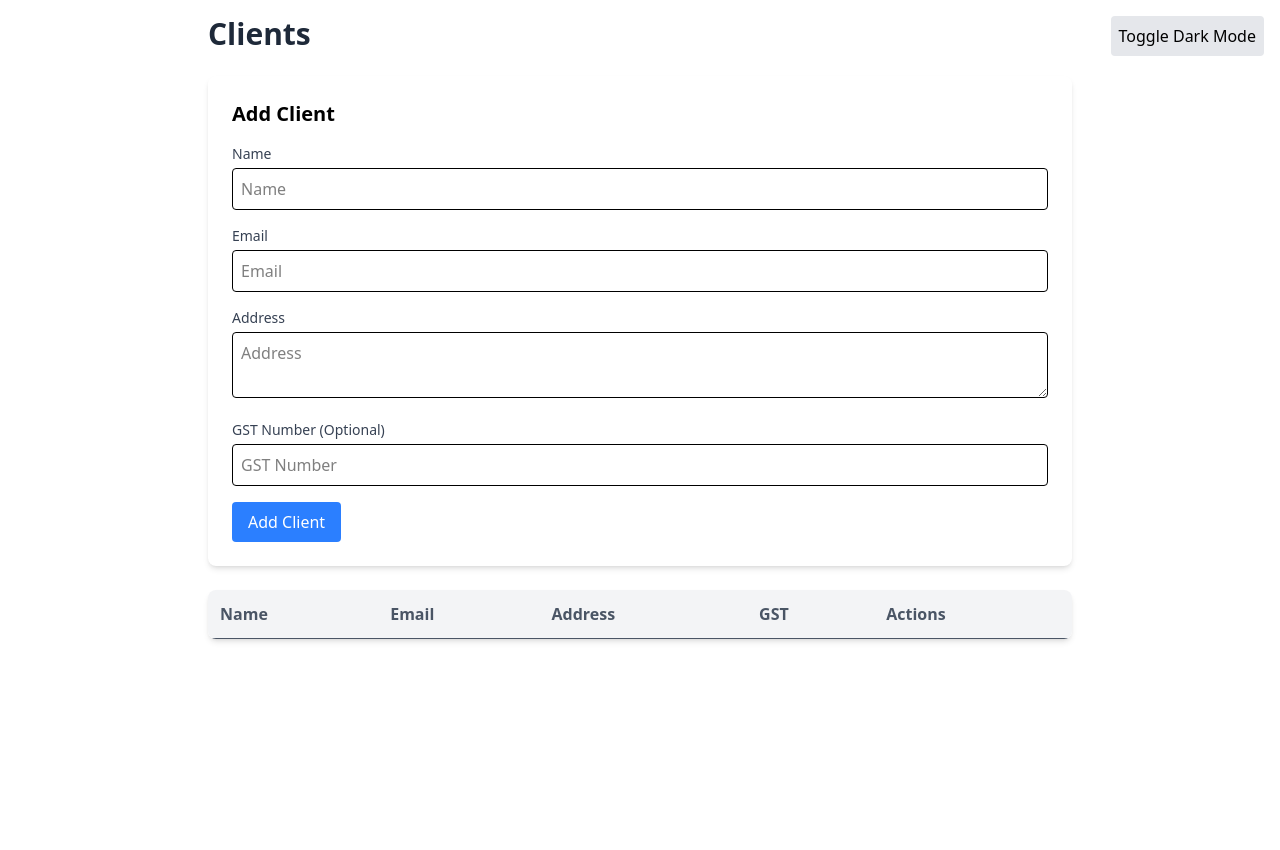
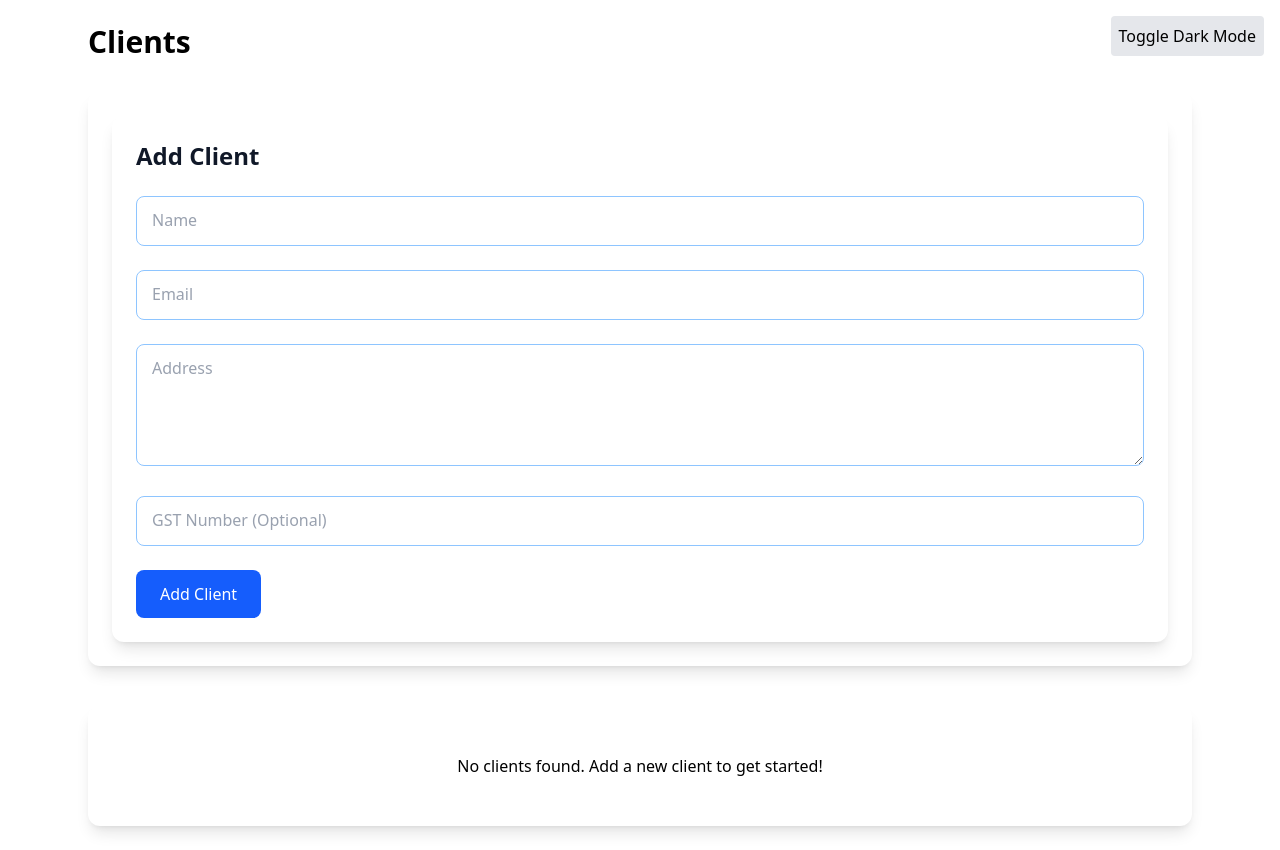
Before and after one commit to krish-wappnet/invoice-generator, a React (Vite) app: page /clients in a window 1280 px wide. Before the commit the page ends 800 px from the top, so only its background shows below. Built offline with nearby package versions, Linux system fonts and the light colour scheme; what @react-pdf/renderer would draw is missing.

Commit message:
UI enhancements

```diff
--- a/package.json
+++ b/package.json
@@ -16,12 +16,14 @@
     "@tailwindcss/postcss": "^4.1.3",
     "autoprefixer": "^10.4.21",
     "date-fns": "^4.1.0",
+    "dayjs": "^1.11.13",
     "dexie": "^4.0.11",
     "html2canvas": "^1.4.1",
     "jspdf": "^3.0.1",
     "postcss": "^8.5.3",
     "react": "^19.1.0",
     "react-dom": "^19.1.0",
+    "react-hot-toast": "^2.5.2",
     "react-router-dom": "^7.5.0",
     "react-to-print": "^3.0.6",
     "tailwindcss": "^4.1.3"
--- a/src/App.tsx
+++ b/src/App.tsx
@@ -5,6 +5,7 @@ import Invoices from './pages/Invoices';
 import Clients from './pages/Clients';
 import CreateInvoice from './pages/CreateInvoice';
 import InvoicePreviewPage from './pages/InvoicePreviewPage'; // Updated import
+import { Toaster } from 'react-hot-toast';
 
 function App() {
   const [darkMode, setDarkMode] = useState(false);
@@ -13,6 +14,7 @@ function App() {
     <div className={darkMode ? 'dark' : ''}>
       <InvoiceProvider>
         <BrowserRouter>
+        <Toaster position="top-right" />
           <button
             onClick={() => setDarkMode(!darkMode)}
             className="fixed top-4 right-4 p-2 bg-gray-200 dark:bg-gray-800 rounded"
--- a/src/components/ClientForm.tsx
+++ b/src/components/ClientForm.tsx
@@ -2,9 +2,9 @@ import React, { useState, useEffect } from 'react';
 import { Client } from '../types';
 
 interface ClientFormProps {
-  onSubmit: (client: Omit<Client, 'id'>) => Promise<void>; // Match Clients.tsx expectation
-  initialData?: Client | null; // Rename to match Clients.tsx
-  isLoading?: boolean; // Add loading state
+  onSubmit: (client: Omit<Client, 'id'>) => Promise<void>;
+  initialData?: Client | null;
+  isLoading?: boolean;
 }
 
 const ClientForm: React.FC<ClientFormProps> = ({ onSubmit, initialData, isLoading = false }) => {
@@ -24,7 +24,7 @@ const ClientForm: React.FC<ClientFormProps> = ({ onSubmit, initialData, isLoadin
         address: initialData.address,
         gst: initialData.gst || '',
       });
-      setErrors({}); // Clear errors when editing
+      setErrors({});
     }
   }, [initialData]);
 
@@ -43,73 +43,152 @@ const ClientForm: React.FC<ClientFormProps> = ({ onSubmit, initialData, isLoadin
     e.preventDefault();
     const validationErrors = validate();
     if (Object.keys(validationErrors).length === 0) {
-      onSubmit(client).catch((error) => {
-        console.error('Submit failed:', error);
-        alert('Failed to save client. Please try again.');
-      });
+      onSubmit(client);
       if (!initialData) {
-        setClient({ name: '', email: '', address: '', gst: '' }); // Reset only for new client
+        setClient({ name: '', email: '', address: '', gst: '' });
       }
     } else {
       setErrors(validationErrors);
     }
   };
 
+  const handleCancel = () => {
+    setClient({ name: '', email: '', address: '', gst: '' });
+    setErrors({});
+    if (initialData) {
+      (document.getElementById('client-form') as HTMLFormElement)?.reset();
+    }
+  };
+
   return (
-    <form onSubmit={handleSubmit} className="space-y-4 bg-white p-6 rounded-lg shadow-md">
-      <h2 className="text-xl font-semibold mb-4">{initialData ? 'Edit Client' : 'Add Client'}</h2>
-      <div>
-        <label className="block text-sm font-medium text-gray-700">Name</label>
+    <form
+      id="client-form"
+      onSubmit={handleSubmit}
+      className="space-y-6 bg-white p-6 rounded-xl shadow-lg"
+    >
+      <h2 className="text-2xl font-semibold text-gray-900">
+        {initialData ? 'Edit Client' : 'Add Client'}
+      </h2>
+
+      <div className="relative">
         <input
           type="text"
-          placeholder="Name"
+          id="name"
           value={client.name}
           onChange={(e) => setClient({ ...client, name: e.target.value })}
-          className="w-full p-2 border rounded mt-1"
+          className="peer w-full p-3 border border-blue-300 rounded-lg focus:ring-2 focus:ring-blue-500 transition duration-200"
+          placeholder=" "
           disabled={isLoading}
         />
-        {errors.name && <p className="text-red-500 text-sm mt-1">{errors.name}</p>}
+        <label
+          htmlFor="name"
+          className="absolute left-3 -top-2.5 px-1 bg-white text-sm text-blue-500 peer-placeholder-shown:top-3 peer-placeholder-shown:text-base peer-placeholder-shown:text-gray-400 peer-focus:-top-2.5 peer-focus:text-sm peer-focus:text-blue-500 transition-all"
+        >
+          Name
+        </label>
+        {errors.name && (
+          <p className="mt-1 text-sm text-red-500 animate-pulse">{errors.name}</p>
+        )}
       </div>
-      <div>
-        <label className="block text-sm font-medium text-gray-700">Email</label>
+
+      <div className="relative">
         <input
           type="email"
-          placeholder="Email"
+          id="email"
           value={client.email}
           onChange={(e) => setClient({ ...client, email: e.target.value })}
-          className="w-full p-2 border rounded mt-1"
+          className="peer w-full p-3 border border-blue-300 rounded-lg focus:ring-2 focus:ring-blue-500 transition duration-200"
+          placeholder=" "
           disabled={isLoading}
         />
-        {errors.email && <p className="text-red-500 text-sm mt-1">{errors.email}</p>}
+        <label
+          htmlFor="email"
+          className="absolute left-3 -top-2.5 px-1 bg-white text-sm text-gray-500 peer-placeholder-shown:top-3 peer-placeholder-shown:text-base peer-placeholder-shown:text-gray-400 peer-focus:-top-2.5 peer-focus:text-sm peer-focus:text-blue-500 transition-all"
+        >
+          Email
+        </label>
+        {errors.email && (
+          <p className="mt-1 text-sm text-red-500 animate-pulse">{errors.email}</p>
+        )}
       </div>
-      <div>
-        <label className="block text-sm font-medium text-gray-700">Address</label>
+
+      <div className="relative">
         <textarea
-          placeholder="Address"
+          id="address"
           value={client.address}
           onChange={(e) => setClient({ ...client, address: e.target.value })}
-          className="w-full p-2 border rounded mt-1"
+          className="peer w-full p-3 border border-blue-300 rounded-lg focus:ring-2 focus:ring-blue-500 transition duration-200"
+          placeholder=" "
+          rows={4}
           disabled={isLoading}
         />
+        <label
+          htmlFor="address"
+          className="absolute left-3 -top-2.5 px-1 bg-white text-sm text-blue-500 peer-placeholder-shown:top-3 peer-placeholder-shown:text-base peer-placeholder-shown:text-gray-400 peer-focus:-top-2.5 peer-focus:text-sm peer-focus:text-blue-500 transition-all"
+        >
+          Address
+        </label>
       </div>
-      <div>
-        <label className="block text-sm font-medium text-gray-700">GST Number (Optional)</label>
+
+      <div className="relative">
         <input
           type="text"
-          placeholder="GST Number"
+          id="gst"
           value={client.gst}
           onChange={(e) => setClient({ ...client, gst: e.target.value })}
-          className="w-full p-2 border rounded mt-1"
+          className="peer w-full p-3 border border-blue-300 rounded-lg focus:ring-2 focus:ring-blue-500 transition duration-200"
+          placeholder=" "
           disabled={isLoading}
         />
+        <label
+          htmlFor="gst"
+          className="absolute left-3 -top-2.5 px-1 bg-white text-sm text-blue-500 peer-placeholder-shown:top-3 peer-placeholder-shown:text-base peer-placeholder-shown:text-gray-400 peer-focus:-top-2.5 peer-focus:text-sm peer-focus:text-blue-500 transition-all"
+        >
+          GST Number (Optional)
+        </label>
       </div>
-      <button
-        type="submit"
-        className="bg-blue-500 text-white px-4 py-2 rounded hover:bg-blue-600 transition duration-200 disabled:bg-gray-400"
-        disabled={isLoading}
-      >
-        {isLoading ? 'Saving...' : initialData ? 'Update Client' : 'Add Client'}
-      </button>
+
+      <div className="flex space-x-4">
+        <button
+          type="submit"
+          className="flex items-center justify-center space-x-2 bg-blue-600 text-white px-6 py-3 rounded-lg hover:bg-blue-700 transition duration-200 disabled:bg-gray-400"
+          disabled={isLoading}
+        >
+          {isLoading && (
+            <svg
+              className="animate-spin h-5 w-5 text-white"
+              xmlns="http://www.w3.org/2000/svg"
+              fill="none"
+              viewBox="0 0 24 24"
+            >
+              <circle
+                className="opacity-25"
+                cx="12"
+                cy="12"
+                r="10"
+                stroke="currentColor"
+                strokeWidth="4"
+              ></circle>
+              <path
+                className="opacity-75"
+                fill="currentColor"
+                d="M4 12a8 8 0 018-8v8h8a8 8 0 01-16 0z"
+              ></path>
+            </svg>
+          )}
+          <span>{isLoading ? 'Saving...' : initialData ? 'Update Client' : 'Add Client'}</span>
+        </button>
+        {initialData && (
+          <button
+            type="button"
+            onClick={handleCancel}
+            className="bg-gray-200 text-gray-700 px-6 py-3 rounded-lg hover:bg-gray-300 transition duration-200"
+            disabled={isLoading}
+          >
+            Cancel
+          </button>
+        )}
+      </div>
     </form>
   );
 };
--- a/src/pages/Clients.tsx
+++ b/src/pages/Clients.tsx
@@ -1,45 +1,58 @@
 import React, { useState } from 'react';
 import { useInvoice } from '../context/InvoiceContext';
 import ClientForm from '../components/ClientForm';
-import { Client } from '../types'; // Ensure this import matches your types file
+import { Client } from '../types';
+import toast from 'react-hot-toast';
+import { PencilIcon, TrashIcon } from '@heroicons/react/24/outline';
 
 const Clients: React.FC = () => {
   const { clients, addClient, deleteClient, updateClient } = useInvoice();
   const [isLoading, setIsLoading] = useState(false);
   const [editingClient, setEditingClient] = useState<Client | null>(null);
 
-  const handleDelete = (id: string) => {
+  const handleDelete = async (id: string) => {
     if (window.confirm('Are you sure you want to delete this client?')) {
       setIsLoading(true);
-      deleteClient(id)
-        .catch((error) => console.error('Delete failed:', error))
-        .finally(() => setIsLoading(false));
+      try {
+        await deleteClient(id);
+        toast.success('Client deleted successfully');
+      } catch (error) {
+        console.error('Delete failed:', error);
+        toast.error('Failed to delete client');
+      } finally {
+        setIsLoading(false);
+      }
     }
   };
 
   const handleEdit = (client: Client) => {
     setEditingClient(client);
+    window.scrollTo({ top: 0, behavior: 'smooth' });
   };
 
   return (
-    <div className="container mx-auto p-4 max-w-4xl">
-      <div className="flex justify-between items-center mb-6">
-        <h1 className="text-3xl font-bold text-gray-800">Clients</h1>
+    <div className="container mx-auto p-6 max-w-6xl bg-white min-h-screen">
+      <div className="flex justify-between items-center mb-8">
+        <h1 className="text-3xl font-bold text-black">Clients</h1>
       </div>
-      <div className="mb-6">
+
+      {/* Client Form */}
+      <div className="mb-10  text-white rounded-xl shadow-lg p-6 transition-all duration-300">
         <ClientForm
           onSubmit={async (clientData: Omit<Client, 'id'>) => {
             setIsLoading(true);
             try {
               if (editingClient) {
-                await updateClient(editingClient.id!, clientData); // Non-null assertion since editingClient is checked
+                await updateClient(editingClient.id!, clientData);
+                toast.success('Client updated successfully');
               } else {
                 await addClient(clientData);
+                toast.success('Client added successfully');
               }
               setEditingClient(null);
             } catch (error) {
               console.error('Submission failed:', error);
-              alert('Failed to save client. Please check the form and try again.');
+              toast.error('Failed to save client');
             } finally {
               setIsLoading(false);
             }
@@ -48,47 +61,78 @@ const Clients: React.FC = () => {
           isLoading={isLoading}
         />
       </div>
-      <div className="overflow-x-auto shadow-md rounded-lg">
-        <table className="w-full border-collapse bg-white">
-          <thead>
-            <tr className="bg-gray-100">
-              <th className="border-b p-3 text-left text-gray-600 font-semibold">Name</th>
-              <th className="border-b p-3 text-left text-gray-600 font-semibold">Email</th>
-              <th className="border-b p-3 text-left text-gray-600 font-semibold">Address</th>
-              <th className="border-b p-3 text-left text-gray-600 font-semibold">GST</th>
-              <th className="border-b p-3 text-left text-gray-600 font-semibold">Actions</th>
-            </tr>
-          </thead>
-          <tbody>
+
+      {/* Client Grid */}
+      <div className="bg-white rounded-xl shadow-lg p-6">
+        {isLoading && (
+          <div className="flex justify-center py-6">
+            <svg
+              className="animate-spin h-8 w-8 text-blue-500"
+              xmlns="http://www.w3.org/2000/svg"
+              fill="none"
+              viewBox="0 0 24 24"
+            >
+              <circle
+                className="opacity-25"
+                cx="12"
+                cy="12"
+                r="10"
+                stroke="currentColor"
+                strokeWidth="4"
+              ></circle>
+              <path
+                className="opacity-75"
+                fill="currentColor"
+                d="M4 12a8 8 0 018-8v8h8a8 8 0 01-16 0z"
+              ></path>
+            </svg>
+          </div>
+        )}
+        {clients.length === 0 && !isLoading ? (
+          <p className="text-center text-black py-6">
+            No clients found. Add a new client to get started!
+          </p>
+        ) : (
+          <div className="grid grid-cols-1 md:grid-cols-2 lg:grid-cols-3 gap-6">
             {clients.map((client) => (
-              <tr
+              <div
                 key={client.id}
-                className="hover:bg-gray-50 transition duration-200"
+                className="bg-white rounded-lg p-6 shadow-sm hover:shadow-md transition-all duration-300 transform hover:-translate-y-1"
               >
-                <td className="border-b p-3">{client.name}</td>
-                <td className="border-b p-3">{client.email}</td>
-                <td className="border-b p-3">{client.address}</td>
-                <td className="border-b p-3">{client.gst || 'N/A'}</td>
-                <td className="border-b p-3 flex space-x-2">
+                <h3 className="text-lg font-semibold text-black mb-2">{client.name}</h3>
+                <div className="space-y-2 text-sm text-black">
+                  <p>
+                    <span className="font-medium">Email:</span> {client.email}
+                  </p>
+                  <p>
+                    <span className="font-medium">Address:</span> {client.address}
+                  </p>
+                  <p>
+                    <span className="font-medium">GST:</span> {client.gst || 'N/A'}
+                  </p>
+                </div>
+                <div className="mt-4 flex space-x-3">
                   <button
                     onClick={() => handleEdit(client)}
-                    className="bg-blue-500 text-white px-2 py-1 rounded hover:bg-blue-600 transition duration-200 text-sm"
+                    className="flex items-center space-x-1 px-3 py-1 bg-blue-600 text-white rounded hover:bg-blue-700 transition duration-200"
                     disabled={isLoading}
                   >
-                    Edit
+                    <PencilIcon className="h-4 w-4" />
+                    <span>Edit</span>
                   </button>
                   <button
-                    onClick={() => handleDelete(client.id as string)} // Type assertion to ensure string
-                    className="bg-red-500 text-white px-2 py-1 rounded hover:bg-red-600 transition duration-200 text-sm"
+                    onClick={() => handleDelete(client.id as string)}
+                    className="flex items-center space-x-1 px-3 py-1 bg-red-600 text-white rounded hover:bg-red-700 transition duration-200"
                     disabled={isLoading}
                   >
-                    {isLoading ? 'Deleting...' : 'Delete'}
+                    <TrashIcon className="h-4 w-4" />
+                    <span>Delete</span>
                   </button>
-                </td>
-              </tr>
+                </div>
+              </div>
             ))}
-          </tbody>
-        </table>
+          </div>
+        )}
       </div>
     </div>
   );
--- a/src/pages/Invoices.tsx
+++ b/src/pages/Invoices.tsx
@@ -1,6 +1,6 @@
 import React, { useEffect, useState } from 'react';
 import { useInvoice } from '../context/InvoiceContext';
-import { isPast } from 'date-fns';
+import dayjs from 'dayjs';
 import { Link } from 'react-router-dom';
 
 const Invoices: React.FC = () => {
@@ -10,7 +10,7 @@ const Invoices: React.FC = () => {
 
   useEffect(() => {
     invoices.forEach((invoice) => {
-      if (invoice.status === 'Sent' && isPast(new Date(invoice.dueDate))) {
+      if (invoice.status === 'Sent' && dayjs().isAfter(dayjs(invoice.dueDate))) {
         updateInvoice(invoice.id, { ...invoice, status: 'Overdue' });
       }
     });
```
Also changed, not shown: src/pages/InvoicePreviewPage.tsx (+74 -1 lines), 1 other file (tests, documents, lock files or other folders).
